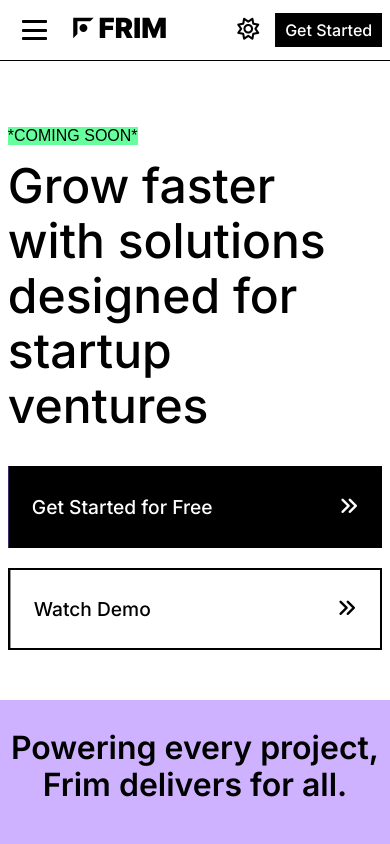
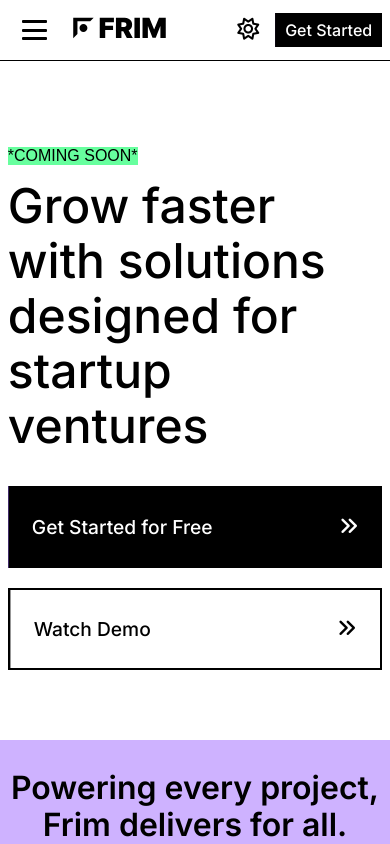
Before and after one commit to fconiglione/frim, a React (Create React App) app: page / in a window 390 px wide. Shown: the top 844 px of the page. Built offline with nearby package versions, Linux system fonts and the light colour scheme; a web font is replaced by a local one.

Commit message:
minor styling adjustments to home-masthead

```diff
--- a/src/assets/styles/index.css
+++ b/src/assets/styles/index.css
@@ -509,10 +509,12 @@
     justify-content: center;
     flex-direction: row;
     gap: 40px;
+    padding-top: 90px;
+    padding-bottom: 90px;
 }
 .home-masthead h1 {
     font-weight: 500;
-    font-size: 3.5em;
+    font-size: 4em;
 }
 .home-masthead-column:first-child {
     flex-basis: 50%;
@@ -520,7 +522,6 @@
 .home-masthead img {
     width: 500px;
     height: auto;
-    margin-bottom: -4px; /* Specific to the current road image */
 }
 .home-masthead-column:first-child .home-masthead-row:last-child
 {
@@ -537,8 +538,8 @@
     .home-masthead {
         justify-content: unset;
         gap: 0;
-        padding-top: 50px;
-        padding-bottom: 50px;
+        padding-top: 70px;
+        padding-bottom: 70px;
     }
     .home-masthead h1 {
         font-size: clamp(48px,7vw,84px);
```
